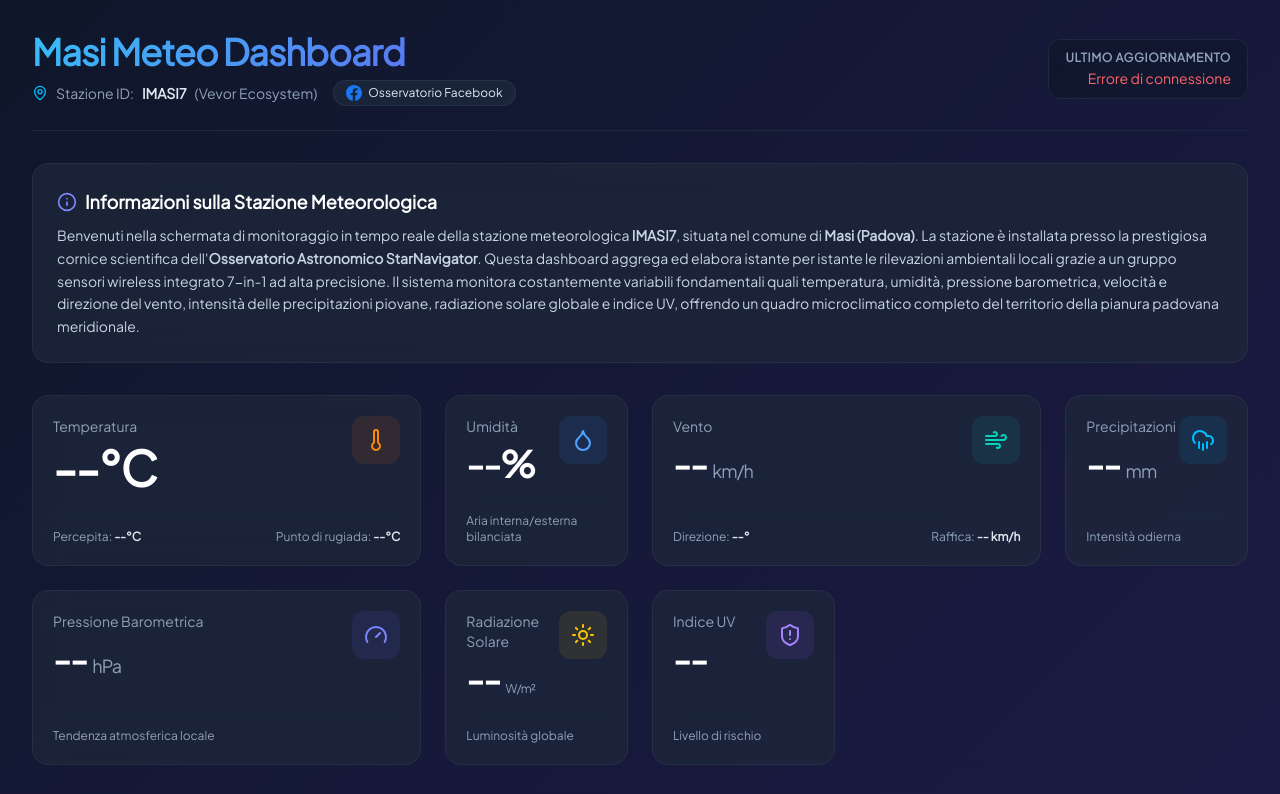
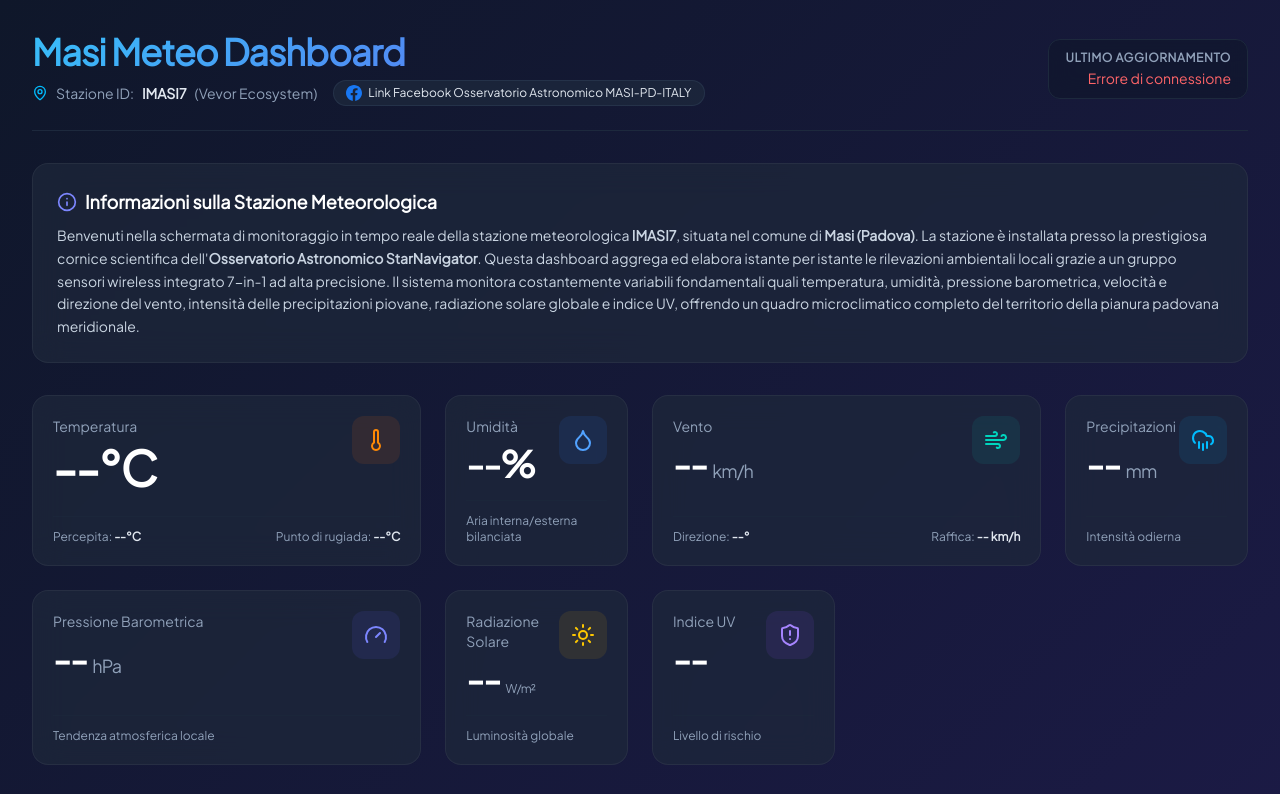
Before and after one commit to CarloMartinelli/stazione-meteo, a plain HTML site: page index.html in a window 1280 px wide. Shown: the top 794 px of the page. Drawn offline with nearby package versions, Linux system fonts and the light colour scheme; no server answers; grey boxes are pictures that could not be loaded.

Commit message:
Add files via upload

```diff
--- a/index.html
+++ b/index.html
@@ -32,7 +32,7 @@
                         <svg class="w-4 h-4 text-[#1877F2] fill-current" viewBox="0 0 24 24">
                             <path d="M24 12.073c0-6.627-5.373-12-12-12s-12 5.373-12 12c0 5.99 4.388 10.954 10.125 11.854v-8.385H7.078v-3.47h3.047V9.43c0-3.007 1.792-4.669 4.533-4.669 1.312 0 2.686.235 2.686.235v2.953H15.83c-1.491 0-1.956.925-1.956 1.874v2.25h3.328l-.532 3.47h-2.796v8.385C19.612 23.027 24 18.062 24 12.073z"/>
                         </svg>
-                        <span class="text-xs font-medium">Osservatorio Facebook</span>
+                        <span class="text-xs font-medium">Link Facebook Osservatorio Astronomico MASI-PD-ITALY</span>
                     </a>
                 </div>
             </div>
```
